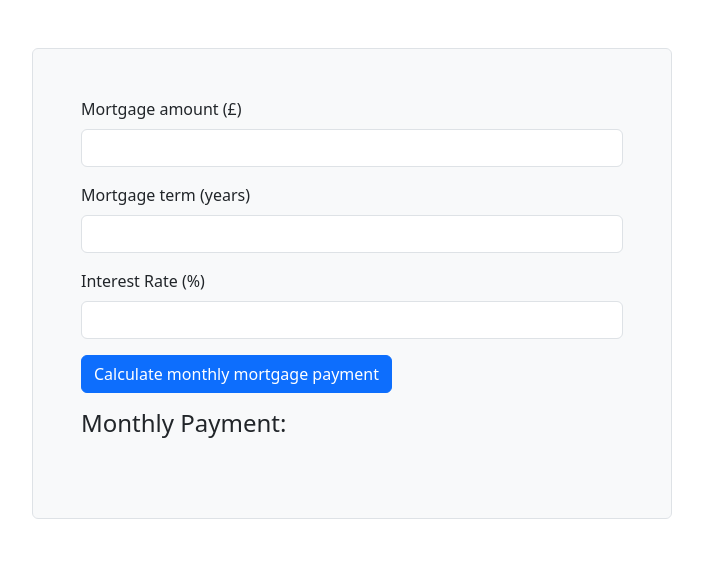
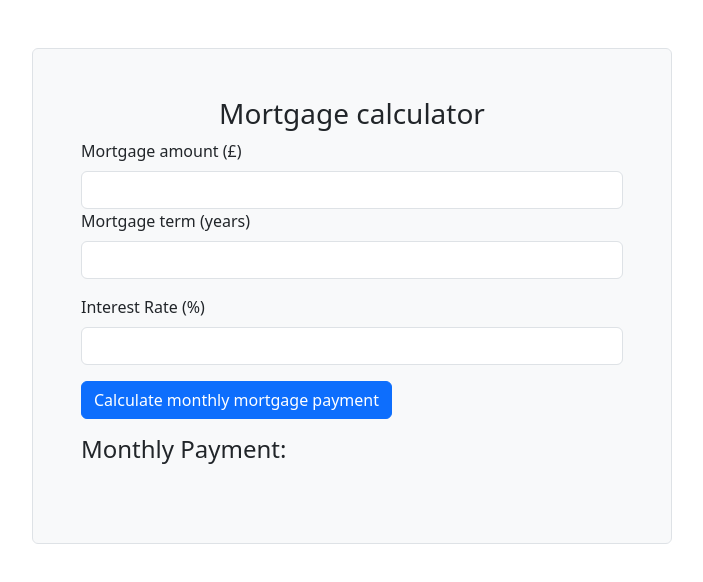
Before and after one commit to Cam-4587/Mortgage-calculator, a plain HTML site: page index.html in a window 1280 px wide. Shown: the whole page, without its empty margins (288-991 px from the left). Drawn offline with nearby package versions, Linux system fonts and the light colour scheme.

Commit message:
chore: add title to mortgage calculator

```diff
--- a/index.html
+++ b/index.html
@@ -25,7 +25,9 @@
 
     <!--Main Content-->
     <form id="form" class="w-50 m-auto bg-light rounded p-5 mt-5 form-control">
+        <h3 class="text-center">Mortgage calculator</h3>
         <div class="field mb-3">
+            <div class="input-group-prepend">
             <label for="mortgage_amount" class="form-label">Mortgage amount (£)</label>
             <input type="number" class="form-control" id="mortgage_amount" step=".01" required>
         </div>
```
